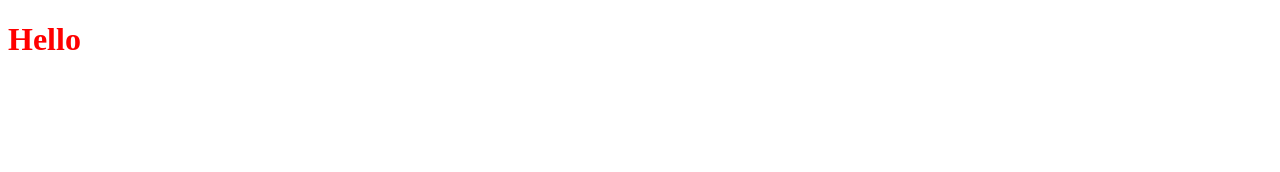
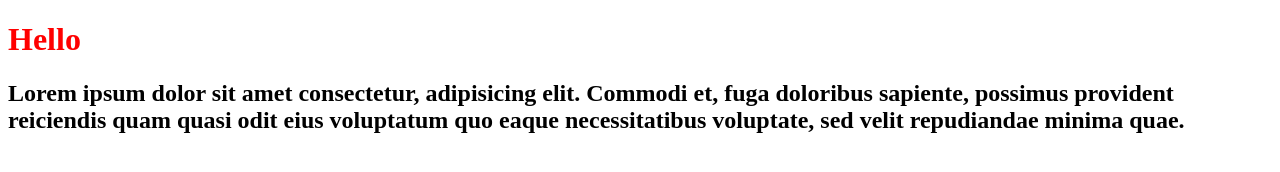
Before and after one commit to Frontarium/test-git-init, a plain HTML site: page index.html in a window 1280 px wide. Drawn offline with Linux system fonts and the light colour scheme.

Commit message:
update index.html

```diff
--- a/index.html
+++ b/index.html
@@ -8,5 +8,11 @@
   </head>
   <body>
     <h1>Hello</h1>
+    <h2>
+      Lorem ipsum dolor sit amet consectetur, adipisicing elit. Commodi et, fuga
+      doloribus sapiente, possimus provident reiciendis quam quasi odit eius
+      voluptatum quo eaque necessitatibus voluptate, sed velit repudiandae
+      minima quae.
+    </h2>
   </body>
 </html>
```
